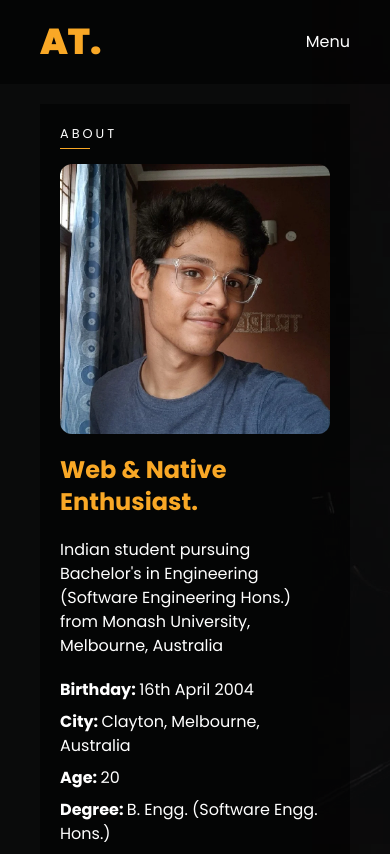
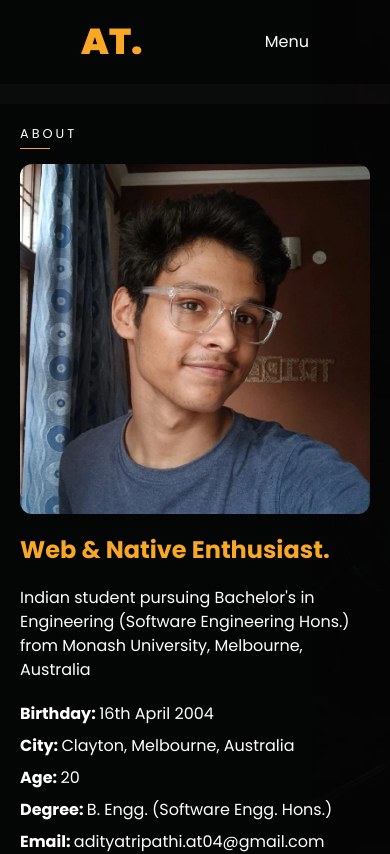
Before and after one commit to adityatrips/personal-portfolio, a React (Vite) app: page /about in a window 390 px wide. Shown: the top 854 px of the page. Built offline with nearby package versions, Linux system fonts and the light colour scheme.

Commit message:
optimized for mobile

```diff
--- a/src/components/Navbar.tsx
+++ b/src/components/Navbar.tsx
@@ -10,7 +10,7 @@ const Navbar = () => {
 
   return (
     <>
-      <nav className="h-[10vh] bg-[#00000090]  flex justify-between items-center px-10">
+      <nav className="h-[10vh] max-w-full bg-[#00000090] flex justify-around items-center px-5">
         <Link to="/" className="text-primary font-black text-4xl">
           AT.
         </Link>
--- a/src/pages/AboutPage.tsx
+++ b/src/pages/AboutPage.tsx
@@ -5,7 +5,7 @@ const AboutPage = () => {
   return (
     <>
       <Navbar />
-      <div className="w-full px-10 py-5 flex justify-center items-center">
+      <div className="w-full px-0 md:px-10 py-5 flex justify-center items-center">
         <div className="flex flex-col gap-5 p-5 bg-[#00000090]">
           <small className="uppercase tracking-[3px]">About</small>
           <div className="flex flex-col md:flex-row gap-5">
```
